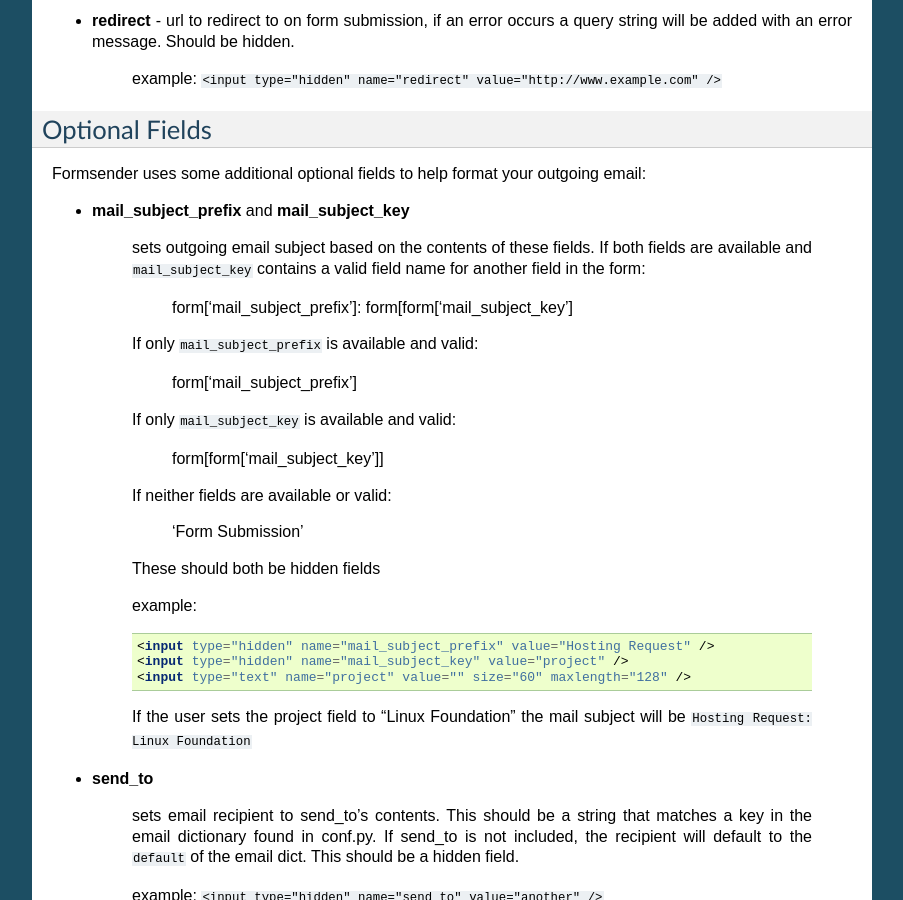
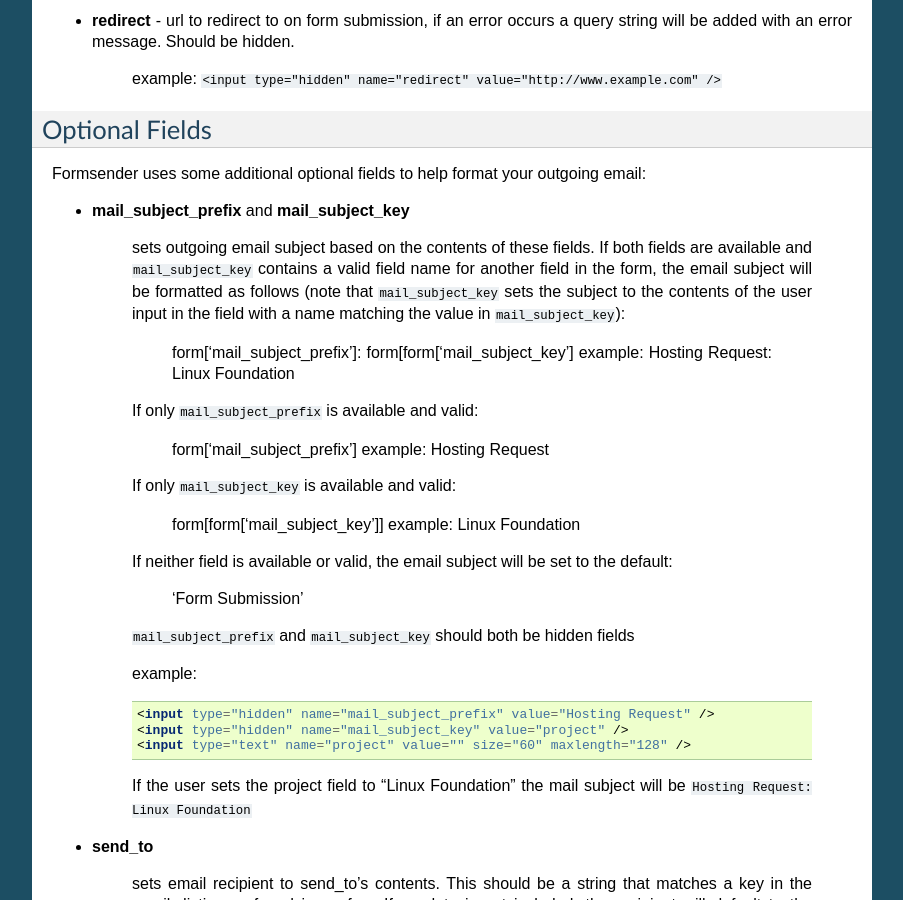
Before and after one commit to osuosl/formsender, a Sphinx documentation site: the page built from docs/source/form_setup.rst, in a window 1280 px wide and 900 px high, scrolled down 656 px. Shown: the whole window, without its empty margins (198-1101 px from the left). Built offline with Sphinx 7.4.7, drawn with Linux system fonts in a browser that asks for light colours.

Commit message:
Clarify docs

```diff
--- a/docs/source/form_setup.rst
+++ b/docs/source/form_setup.rst
@@ -51,23 +51,31 @@ email:
 
     sets outgoing email subject based on the contents of these fields. If both
     fields are available and ``mail_subject_key`` contains a valid field name
-    for another field in the form:
+    for another field in the form, the email subject will be formatted as
+    follows (note that ``mail_subject_key`` sets the subject to the contents of
+    the user input in the field with a name matching the value in
+    ``mail_subject_key``):
 
         form['mail_subject_prefix']: form[form['mail_subject_key']
+        example: Hosting Request: Linux Foundation
 
     If only ``mail_subject_prefix`` is available and valid:
 
         form['mail_subject_prefix']
+        example: Hosting Request
 
     If only ``mail_subject_key`` is available and valid:
 
         form[form['mail_subject_key']]
+        example: Linux Foundation
 
-    If neither fields are available or valid:
+    If neither field is available or valid, the email subject will be set to
+    the default:
 
         'Form Submission'
 
-    These should both be hidden fields
+    ``mail_subject_prefix`` and ``mail_subject_key`` should both be hidden
+    fields
 
     example:
 
```
